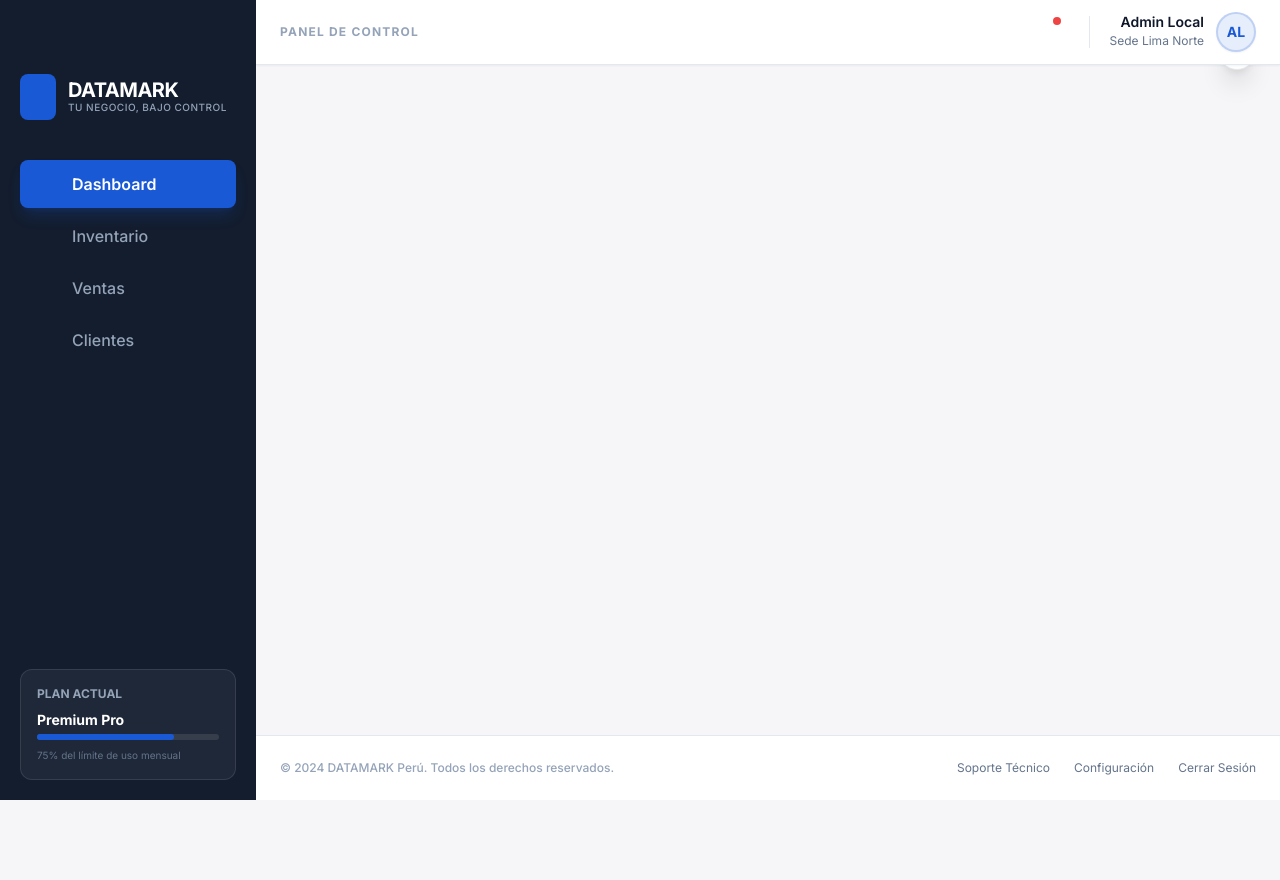
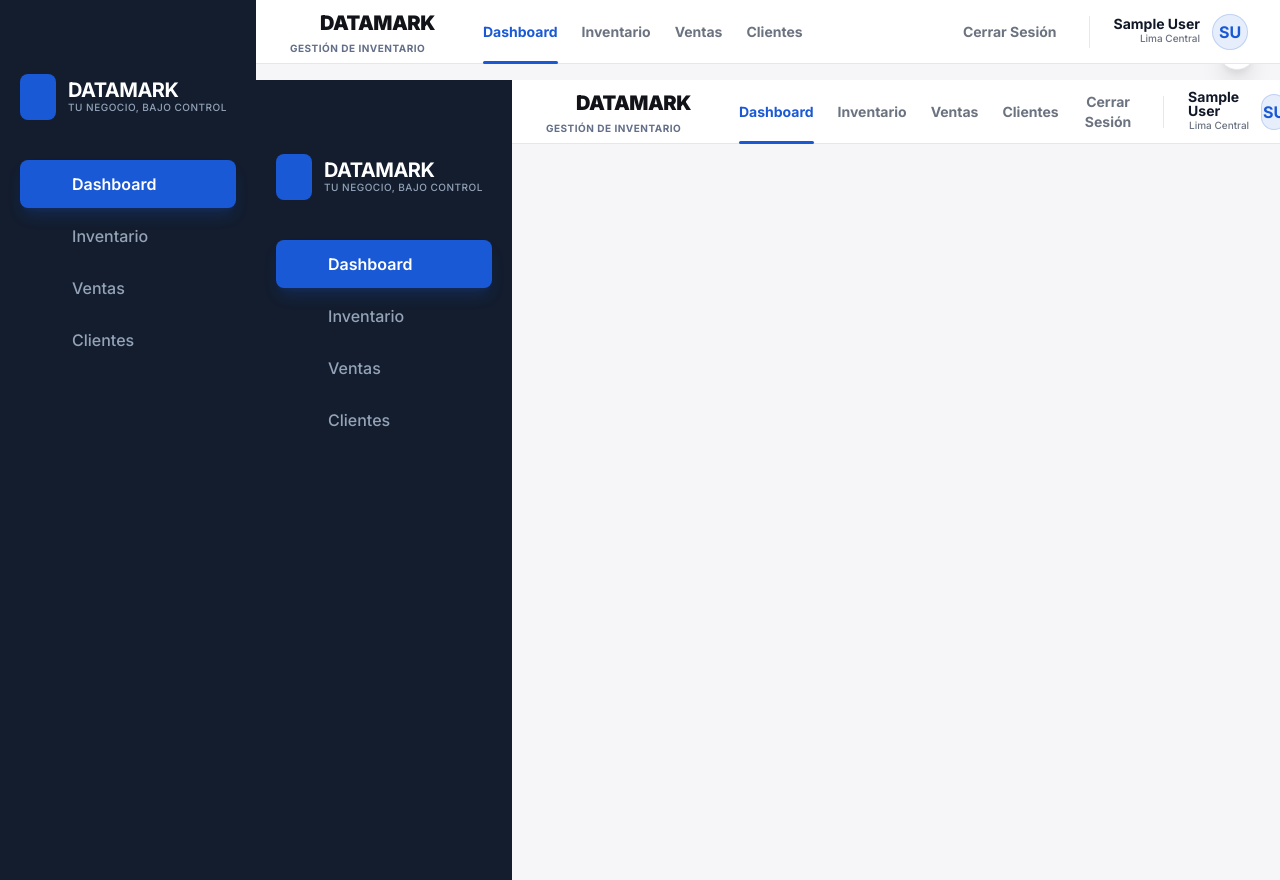
Before and after one commit to No-Country-simulation/S02-26-Equipo-41-Data-Science, a Vue app in the folder front-end/: page /dashboard in a window 1280 px wide. Before the commit the page ends 800 px from the top, so only its background shows below. Built offline with nearby package versions, Linux system fonts and the light colour scheme; sample sign-in values are in the browser's storage.

Commit message:
feat(dashboard): actualizo estructura de la vista principal del dashboard

```diff
--- a/front-end/src/views/dashboard/DashboardLayout.vue
+++ b/front-end/src/views/dashboard/DashboardLayout.vue
@@ -54,26 +54,12 @@
           </router-link>
         </nav>
       </div>
-
-      <!-- Footer plan -->
-      <div class="mt-auto p-5">
-        <Transition name="fade">
-          <div v-if="!collapsed" class="p-4 bg-white/5 rounded-xl border border-white/10">
-            <p class="text-xs font-bold text-slate-400 uppercase mb-2">Plan Actual</p>
-            <p class="text-sm font-bold text-white mb-1">Premium Pro</p>
-            <div class="w-full bg-white/10 rounded-full h-1.5 mb-2">
-              <div class="bg-primary h-1.5 rounded-full w-3/4"></div>
-            </div>
-            <p class="text-[10px] text-slate-500">75% del límite de uso mensual</p>
-          </div>
-        </Transition>
-      </div>
     </aside>
 
     <!-- Main content -->
     <div class="flex-1 flex flex-col min-w-0">
-
-      <!-- Top Header -->
+      <AppNavbar/>
+      <!--
       <header class="sticky top-0 z-40 w-full bg-white dark:bg-slate-900 border-b border-slate-200 dark:border-slate-800 shadow-sm">
         <div class="px-6">
           <div class="flex justify-between items-center h-16">
@@ -81,10 +67,6 @@
               {{ currentPageTitle }}
             </span>
             <div class="flex items-center gap-4">
-              <button class="p-2 text-slate-400 hover:text-primary transition-colors relative">
-                <span class="material-symbols-outlined">notifications</span>
-                <span class="absolute top-2 right-2 block h-2 w-2 rounded-full bg-red-500 ring-2 ring-white"></span>
-              </button>
               <div class="h-8 w-[1px] bg-slate-200 mx-1"></div>
               <div class="flex items-center gap-3 cursor-pointer group">
                 <div class="text-right hidden sm:block">
@@ -99,24 +81,11 @@
           </div>
         </div>
       </header>
-
+      -->
       <!-- Routed page content -->
       <main class="flex-1 overflow-auto">
-        <slot />
+        <router-view />
       </main>
-
-      <!-- Footer -->
-      <footer class="px-6 py-6 border-t border-slate-200 bg-white">
-        <div class="flex flex-col md:flex-row justify-between items-center gap-4">
-          <p class="text-xs text-slate-400 font-medium">© 2024 DATAMARK Perú. Todos los derechos reservados.</p>
-          <div class="flex gap-6">
-            <a class="text-xs text-slate-500 hover:text-primary transition-colors" href="#">Soporte Técnico</a>
-            <a class="text-xs text-slate-500 hover:text-primary transition-colors" href="#">Configuración</a>
-            <a class="text-xs text-slate-500 hover:text-primary transition-colors" href="#">Cerrar Sesión</a>
-          </div>
-        </div>
-      </footer>
-
     </div>
   </div>
 </template>
@@ -124,6 +93,7 @@
 <script setup>
 import { ref, computed } from 'vue'
 import { useRoute } from 'vue-router'
+import AppNavbar from '@/components/common/AppNavbar.vue'
 
 const route = useRoute()
 const collapsed = ref(false)
```
